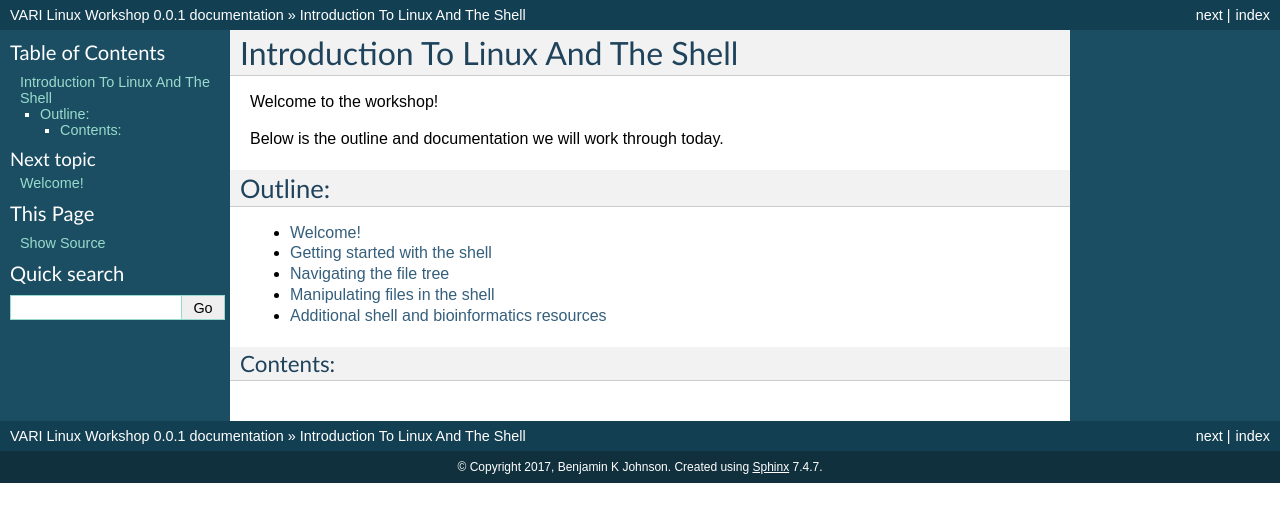
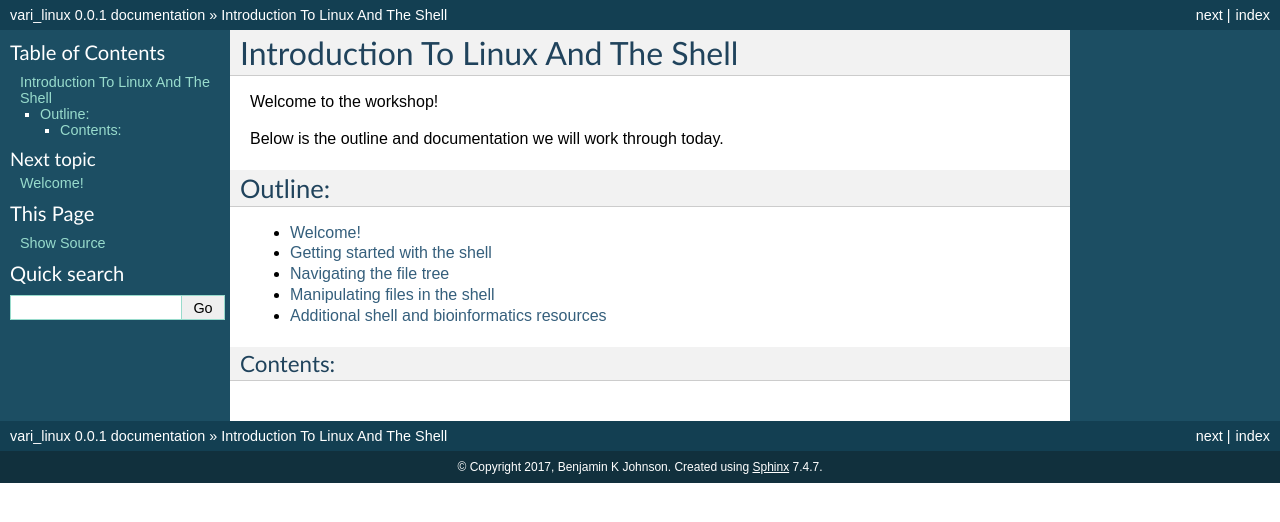
Before and after one commit to biobenkj/vari_linux_teaching, a Sphinx documentation site: the page built from source/index.rst, in a window 1280 px wide. Shown: the top 522 px of the page. Built offline with Sphinx 7.4.7, drawn with Linux system fonts in a browser that asks for light colours.

Commit message:
update conf.py

```diff
--- a/source/conf.py
+++ b/source/conf.py
@@ -45,7 +45,7 @@ source_suffix = '.rst'
 master_doc = 'index'
 
 # General information about the project.
-project = u'VARI Linux Workshop'
+project = u'vari_linux'
 copyright = u'2017, Benjamin K Johnson'
 author = u'Benjamin K Johnson'
 
```
